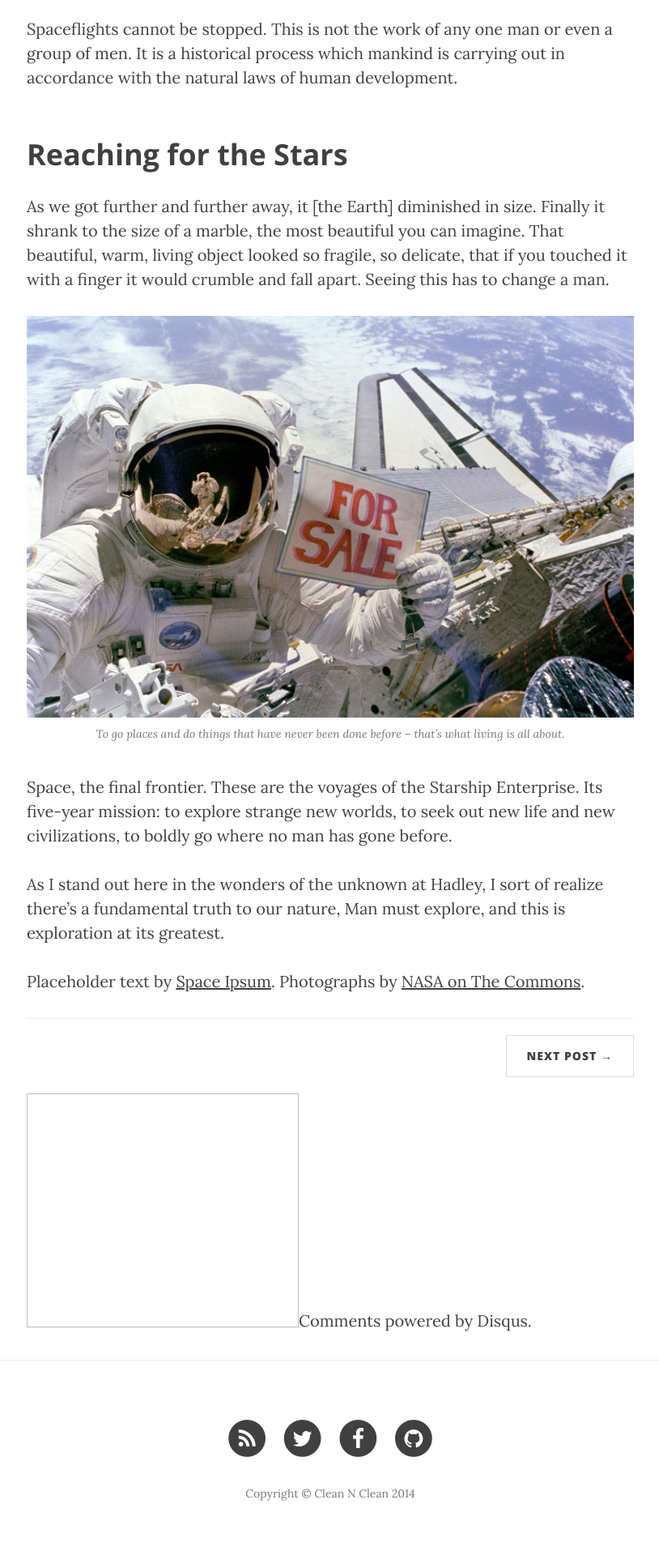
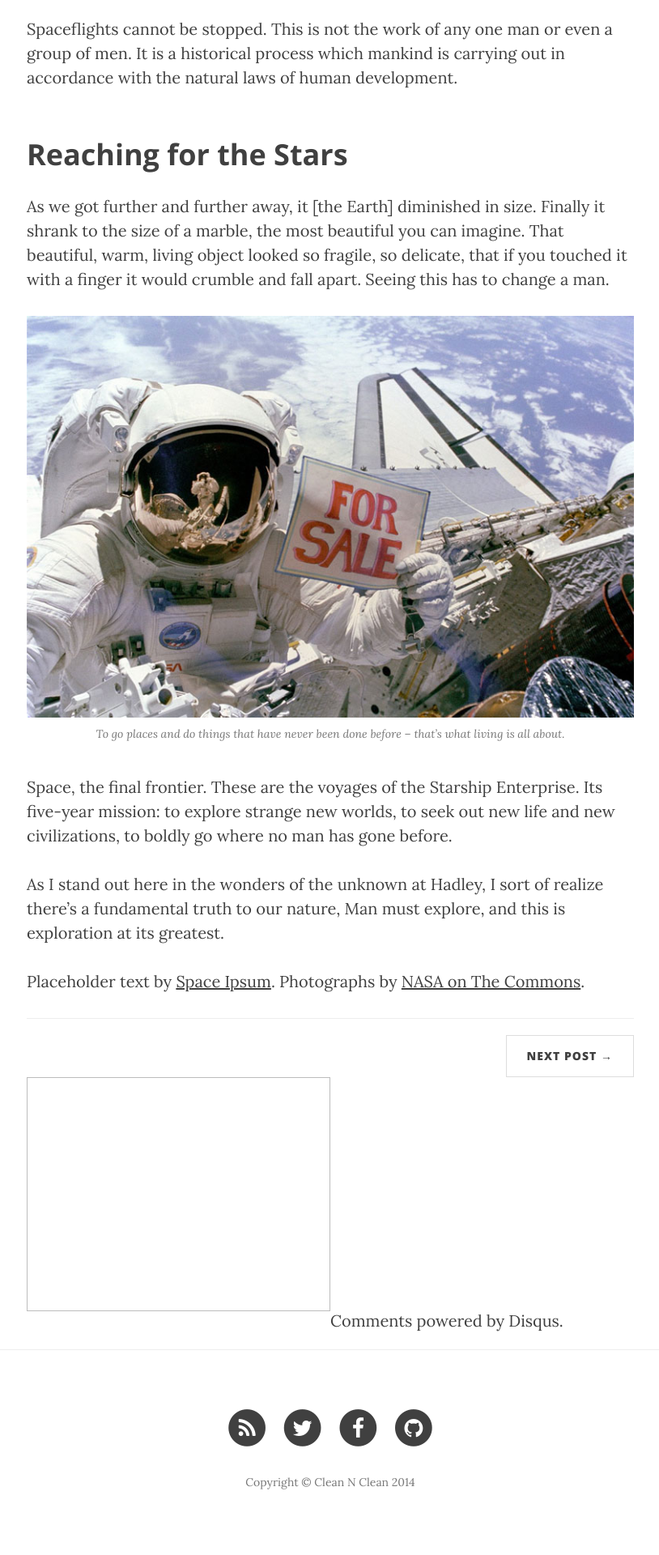
Before and after one commit to bugmakers/bugmakers.github.com, a Jekyll site: the page built from _posts/2014-06-10-dinosaurs.markdown, in a window 1280 px wide. Shown: the part 1783-3703 px from the top of the page at 81% size, without its empty margins (232-1046 px from the left). Built offline with Jekyll 4.4.1, drawn with Linux system fonts in a browser that asks for light colours; nearby versions of some CDN libraries; Markdown is read by kramdown in place of the engine named in the settings; comment, search, counter and statistics services are not loaded.

Commit message:
Update adsenseTop2.html

```diff
--- a/_includes/adsenseTop2.html
+++ b/_includes/adsenseTop2.html
@@ -2,18 +2,22 @@
 {% if site.adsense %}
 <style>
 #ads_content_1 {
- width: 336px;
- /*padding: 10px;*/
+ width: 50%;
+ /*
+ padding: 10px;
  margin-top: 20px;
  margin-bottom: 20px;
+ */
  float: left;
  border: 1px solid #bcbcbc;
 }
 #ads_content_q {
- width: 336px;
- /*padding: 10px;*/
+ width: 50%;
+ /*
+ padding: 10px;
  margin-top: 20px;
  margin-bottom: 20px;
+ */
  float: right;
  border: 1px solid #bcbcbc;
 }
```
